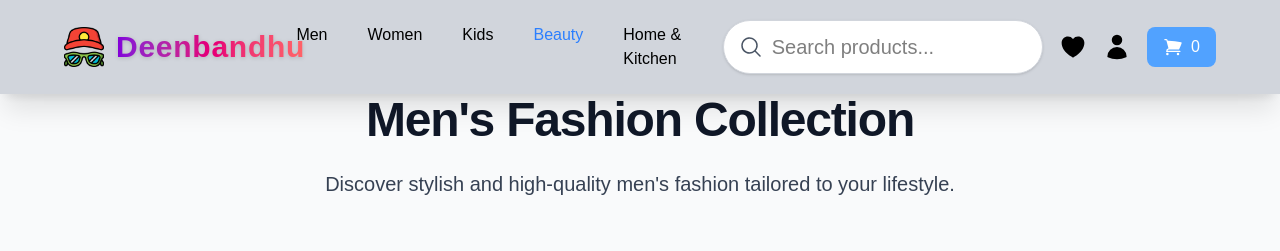
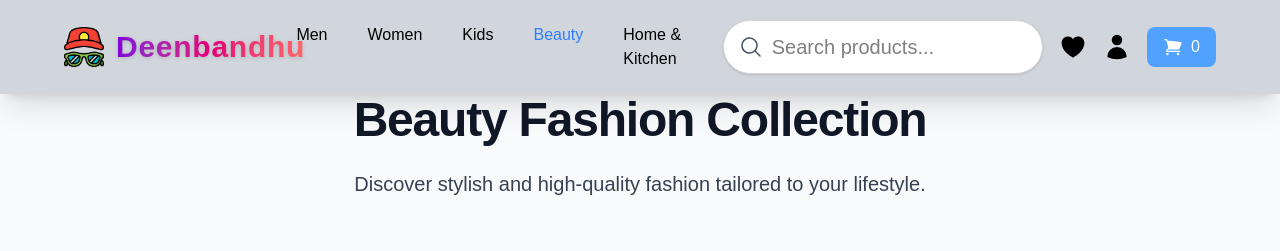
Before and after one commit to Rohan-ku-br/E-Commerce-Fashion-web, a React (Vite) app: page /beauty in a window 1280 px wide. Shown: the top 251 px of the page. Built offline with nearby package versions, Linux system fonts and the light colour scheme.

Commit message:
Final_Updates

```diff
--- a/src/component/product_details/Beauty.jsx
+++ b/src/component/product_details/Beauty.jsx
@@ -127,10 +127,10 @@ const Beauty = () => {
       <div className="container mx-auto px-4 sm:px-6 lg:px-8">
         <div className="text-center mb-16">
           <h2 className="text-4xl sm:text-5xl font-extrabold text-gray-900 mb-6 tracking-tight">
-            Men's Fashion Collection
+            Beauty Fashion Collection
           </h2>
           <p className="text-gray-700 max-w-3xl mx-auto text-lg sm:text-xl leading-relaxed">
-            Discover stylish and high-quality men's fashion tailored to your lifestyle.
+            Discover stylish and high-quality fashion tailored to your lifestyle.
           </p>
         </div>
         {products.length === 0 ? (
--- a/src/component/product_details/Home_Kitchen.jsx
+++ b/src/component/product_details/Home_Kitchen.jsx
@@ -135,10 +135,10 @@ const Home_Kitchen = () => {
       <div className="container mx-auto px-4 sm:px-6 lg:px-8">
         <div className="text-center mb-16">
           <h2 className="text-4xl sm:text-5xl font-extrabold text-gray-900 mb-6 tracking-tight">
-            Men's Fashion Collection
+            Home/Kitchen Collection
           </h2>
           <p className="text-gray-700 max-w-3xl mx-auto text-lg sm:text-xl leading-relaxed">
-            Discover stylish and high-quality men's fashion tailored to your
+            Discover stylish and high-quality fashion tailored to your
             lifestyle.
           </p>
         </div>
--- a/src/component/product_details/Kids.jsx
+++ b/src/component/product_details/Kids.jsx
@@ -121,10 +121,10 @@ const Kids = () => {
       <div className="container mx-auto px-4 sm:px-6 lg:px-8">
         <div className="text-center mb-16">
           <h2 className="text-4xl sm:text-5xl font-extrabold text-gray-900 mb-6 tracking-tight">
-            Men's Fashion Collection
+            Kid's Fashion Collection
           </h2>
           <p className="text-gray-700 max-w-3xl mx-auto text-lg sm:text-xl leading-relaxed">
-            Discover stylish and high-quality men's fashion tailored to your lifestyle.
+            Discover stylish and high-quality fashion tailored to your lifestyle.
           </p>
         </div>
         {products.length === 0 ? (
--- a/src/component/product_details/Women.jsx
+++ b/src/component/product_details/Women.jsx
@@ -123,10 +123,10 @@ const Women = () => {
       <div className="container mx-auto px-4 sm:px-6 lg:px-8">
         <div className="text-center mb-16">
           <h2 className="text-4xl sm:text-5xl font-extrabold text-gray-900 mb-6 tracking-tight">
-            Men's Fashion Collection
+            Women's Fashion Collection
           </h2>
           <p className="text-gray-700 max-w-3xl mx-auto text-lg sm:text-xl leading-relaxed">
-            Discover stylish and high-quality men's fashion tailored to your lifestyle.
+            Discover stylish and high-quality fashion tailored to your lifestyle.
           </p>
         </div>
         {products.length === 0 ? (
```
